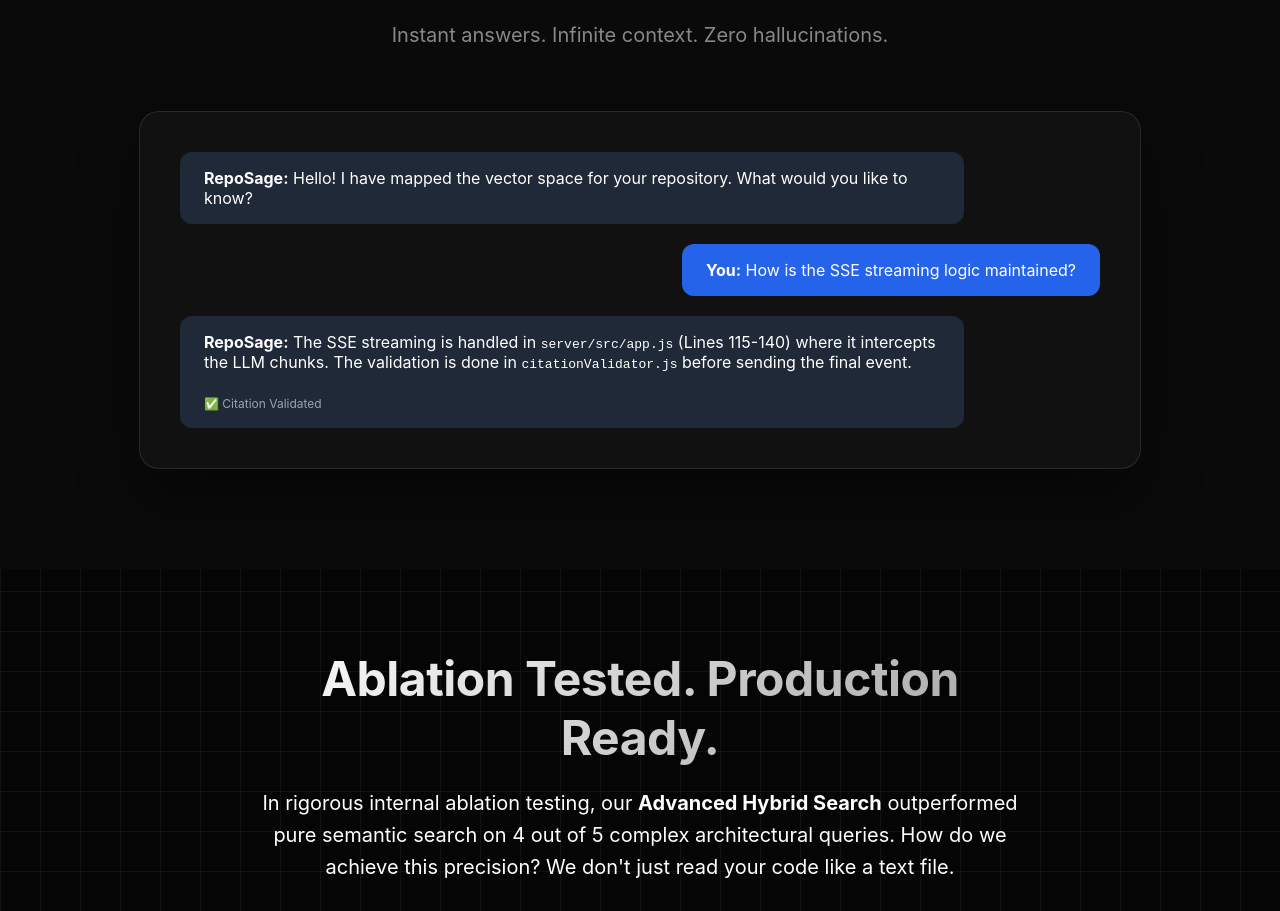
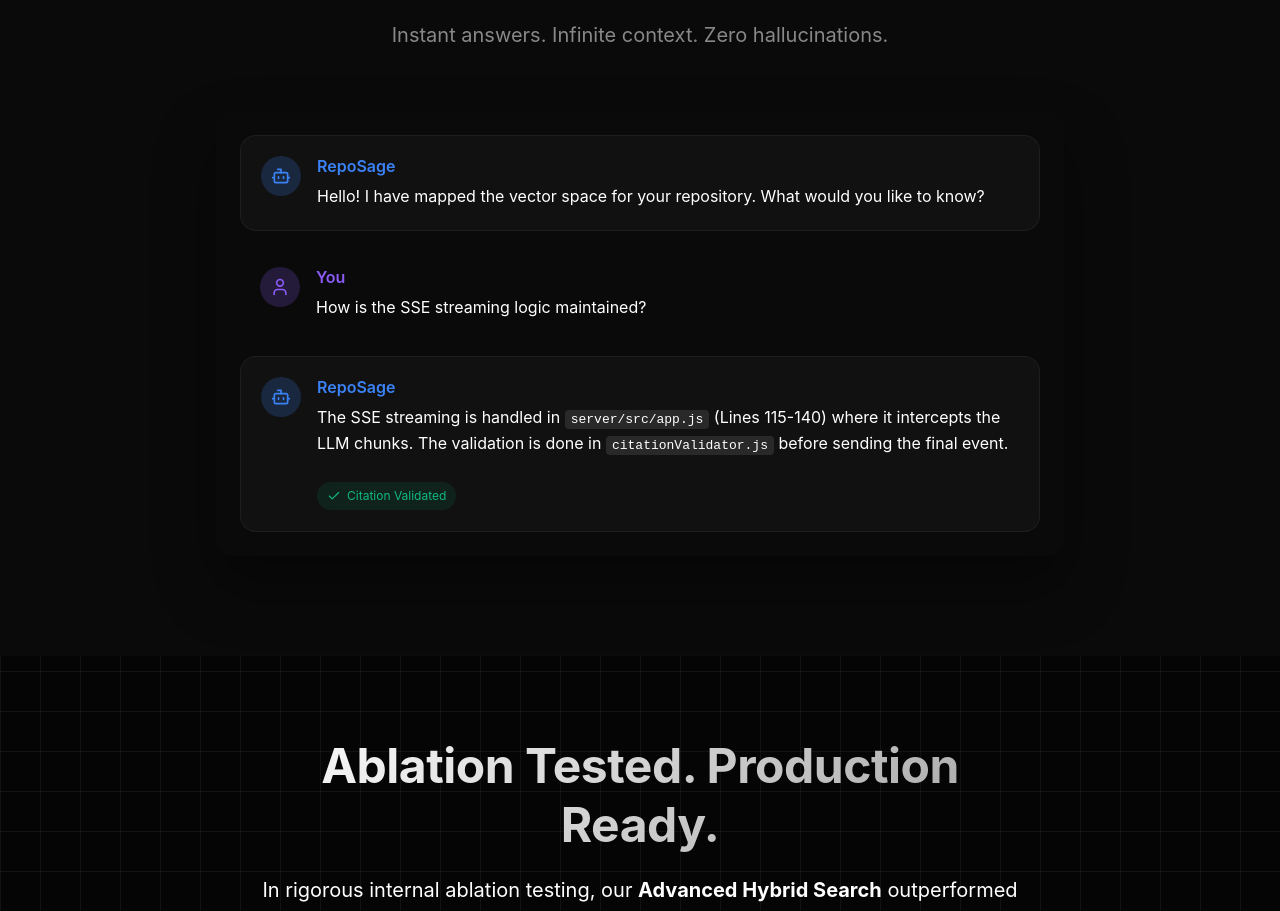
Before and after one commit to sampoornverma/reposage, a React (Vite) app in the folder client/: page / in a window 1280 px wide. Shown: the part 1129-2040 px from the top of the page. Built offline with nearby package versions, Linux system fonts and the light colour scheme; no server answers.

Commit message:
style: update landing page mockup to match live chat ui

```diff
--- a/client/src/components/LandingPage.jsx
+++ b/client/src/components/LandingPage.jsx
@@ -1,6 +1,6 @@
 import React from 'react';
 import './LandingPage.css';
-import { Bot, Code2, Send, Check } from 'lucide-react';
+import { Bot, Code2, Send, Check, User } from 'lucide-react';
 
 export default function LandingPage({ onStart }) {
   return (
@@ -50,20 +50,47 @@ export default function LandingPage({ onStart }) {
           <p>Instant answers. Infinite context. Zero hallucinations.</p>
         </div>
 
-        <div className="demo-showcase">
-          <div className="demo-chat">
-            <div style={{ background: '#1f2937', color: '#fff', padding: '16px 24px', borderRadius: '12px', alignSelf: 'flex-start', maxWidth: '80%' }}>
-              <strong>RepoSage:</strong> Hello! I have mapped the vector space for your repository. What would you like to know?
+        <div className="demo-showcase" style={{ background: 'var(--bg-primary)', padding: '24px', borderRadius: '16px', border: '1px solid var(--border-color)', maxWidth: '800px', margin: '0 auto', textAlign: 'left' }}>
+
+          {/* AI Message */}
+          <div style={{ display: 'flex', gap: '16px', padding: '20px', borderRadius: '16px', background: 'rgba(255, 255, 255, 0.03)', border: '1px solid rgba(255, 255, 255, 0.05)', marginBottom: '16px' }}>
+            <div style={{ width: '40px', height: '40px', borderRadius: '50%', background: 'rgba(59, 130, 246, 0.2)', display: 'flex', alignItems: 'center', justifyContent: 'center', flexShrink: 0 }}>
+              <Bot size={20} color="var(--accent-blue)" />
             </div>
-            <div style={{ background: '#2563eb', color: '#fff', padding: '16px 24px', borderRadius: '12px', alignSelf: 'flex-end', maxWidth: '80%' }}>
-              <strong>You:</strong> How is the SSE streaming logic maintained?
-            </div>
-            <div style={{ background: '#1f2937', color: '#fff', padding: '16px 24px', borderRadius: '12px', alignSelf: 'flex-start', maxWidth: '80%' }}>
-              <strong>RepoSage:</strong> The SSE streaming is handled in <code>server/src/app.js</code> (Lines 115-140) where it intercepts the LLM chunks. The validation is done in <code>citationValidator.js</code> before sending the final event.
-              <br/><br/>
-              <span style={{ fontSize: '12px', color: '#9ca3af' }}>✅ Citation Validated</span>
+            <div style={{ flex: 1, minWidth: 0 }}>
+              <div style={{ fontWeight: 600, marginBottom: '8px', color: 'var(--accent-blue)' }}>RepoSage</div>
+              <div style={{ lineHeight: '1.6', color: 'var(--text-primary)' }}>Hello! I have mapped the vector space for your repository. What would you like to know?</div>
             </div>
           </div>
+
+          {/* User Message */}
+          <div style={{ display: 'flex', gap: '16px', padding: '20px', borderRadius: '16px', background: 'transparent', border: 'none', marginBottom: '16px' }}>
+            <div style={{ width: '40px', height: '40px', borderRadius: '50%', background: 'rgba(139, 92, 246, 0.2)', display: 'flex', alignItems: 'center', justifyContent: 'center', flexShrink: 0 }}>
+              <User size={20} color="#8b5cf6" />
+            </div>
+            <div style={{ flex: 1, minWidth: 0 }}>
+              <div style={{ fontWeight: 600, marginBottom: '8px', color: '#8b5cf6' }}>You</div>
+              <div style={{ lineHeight: '1.6', color: 'var(--text-primary)' }}>How is the SSE streaming logic maintained?</div>
+            </div>
+          </div>
+
+          {/* AI Message with validation */}
+          <div style={{ display: 'flex', gap: '16px', padding: '20px', borderRadius: '16px', background: 'rgba(255, 255, 255, 0.03)', border: '1px solid rgba(255, 255, 255, 0.05)' }}>
+            <div style={{ width: '40px', height: '40px', borderRadius: '50%', background: 'rgba(59, 130, 246, 0.2)', display: 'flex', alignItems: 'center', justifyContent: 'center', flexShrink: 0 }}>
+              <Bot size={20} color="var(--accent-blue)" />
+            </div>
+            <div style={{ flex: 1, minWidth: 0 }}>
+              <div style={{ fontWeight: 600, marginBottom: '8px', color: 'var(--accent-blue)' }}>RepoSage</div>
+              <div style={{ lineHeight: '1.6', color: 'var(--text-primary)' }}>
+                The SSE streaming is handled in <code style={{ background: 'rgba(255,255,255,0.1)', padding: '2px 6px', borderRadius: '4px' }}>server/src/app.js</code> (Lines 115-140) where it intercepts the LLM chunks. The validation is done in <code style={{ background: 'rgba(255,255,255,0.1)', padding: '2px 6px', borderRadius: '4px' }}>citationValidator.js</code> before sending the final event.
+                <br/><br/>
+                <span style={{ display: 'inline-flex', alignItems: 'center', gap: '6px', fontSize: '12px', color: '#10b981', background: 'rgba(16, 185, 129, 0.1)', padding: '4px 10px', borderRadius: '100px' }}>
+                  <Check size={14} /> Citation Validated
+                </span>
+              </div>
+            </div>
+          </div>
+
         </div>
       </section>
 
```
